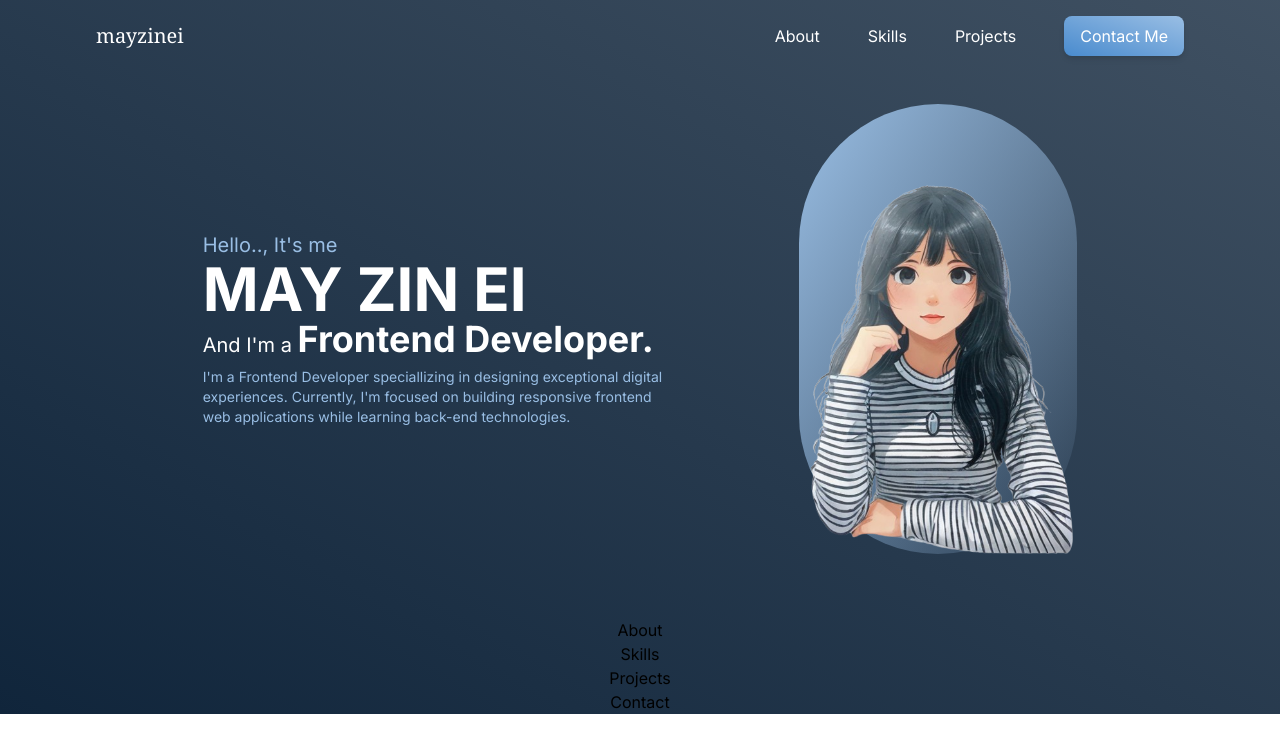
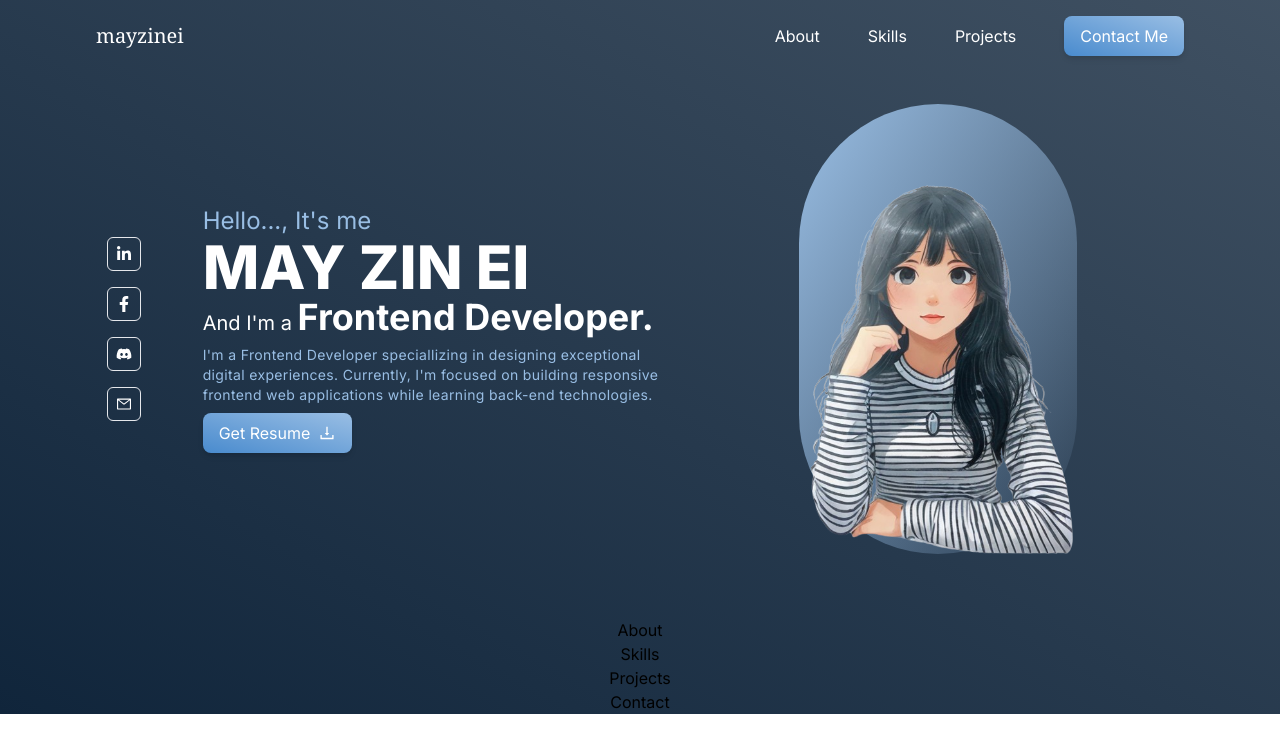
Before and after one commit to ZCoder-THZ/nextPortFolio, a Next.js app: page / in a window 1280 px wide. Shown: the top 752 px of the page. Built offline with nearby package versions, Linux system fonts and the light colour scheme.

Commit message:
fix hero section

```diff
--- a/package.json
+++ b/package.json
@@ -12,7 +12,8 @@
     "framer-motion": "^11.0.2",
     "next": "14.1.0",
     "react": "^18",
-    "react-dom": "^18"
+    "react-dom": "^18",
+    "react-icons": "^5.0.1"
   },
   "devDependencies": {
     "@types/node": "^20",
--- a/src/app/layout.tsx
+++ b/src/app/layout.tsx
@@ -1,7 +1,7 @@
 import type { Metadata } from "next";
 import { Inter } from "next/font/google";
 import "./globals.css";
-import Navigation from "@/components/Navigation/Navigation";
+import Navigation from "@/components/navigation/Navigation";
 
 const inter = Inter({ subsets: ["latin"] });
 
--- a/src/app/page.tsx
+++ b/src/app/page.tsx
@@ -4,26 +4,52 @@ import About from "./about/page";
 import Contact from "./contact/page";
 import Projects from "./projects/page";
 import Skills from "./skills/page";
+import { FaLinkedinIn } from "react-icons/fa6";
+import { FaFacebookF } from "react-icons/fa";
+import { FaDiscord } from "react-icons/fa6";
+import { AiOutlineMail } from "react-icons/ai";
+import { AiOutlineDownload } from "react-icons/ai";
+import Button from "@/components/ui/Button";
 
 export default function Home() {
 	return (
 		<main className="flex flex-col items-center bg-gradient-to-tr from-bgColor to-bgColor/80">
-			<div className="container w-10/12 mx-auto mt-10 flex flex-col lg:flex-row items-center gap-10">
+			<div className="relative container w-10/12 mx-auto mt-10 flex flex-col lg:flex-row items-center gap-10">
+				<div className="absolute left-0 text-white flex flex-col items-center gap-4 my-4">
+					<div className="p-2 border rounded-md hover:bg-textColor/50 duration-300">
+						<FaLinkedinIn />
+					</div>
+					<div className="p-2 border rounded-md hover:bg-textColor/50 duration-300">
+						<FaFacebookF />
+					</div>
+					<div className="p-2 border rounded-md hover:bg-textColor/50 duration-300">
+						<FaDiscord />
+					</div>
+					<div className="p-2 border rounded-md hover:bg-textColor/50 duration-300">
+						<AiOutlineMail />
+					</div>
+				</div>
 				<div className="w-full lg:w-8/12 text-white">
-					<h1 className="text-xl text-textColor">Hello.., It's me </h1>
-					<h1 className="text-6xl font-bold uppercase">may zin ei</h1>
+					<h1 className="text-2xl text-textColor">Hello..., It's me </h1>
+					<h1 className="text-6xl font-extrabold uppercase">may zin ei</h1>
 					<h1 className="text-xl">
 						And I'm a{" "}
 						<span className="text-4xl font-bold">
 							Frontend Developer.
 						</span>
 					</h1>
-					<p className="w-full lg:w-10/12 text-textColor text-sm mt-2">
+					<p className="w-full lg:w-10/12 text-textColor text-sm tracking-wide my-2">
 						I'm a Frontend Developer speciallizing in designing
 						exceptional digital experiences. Currently, I'm focused on
 						building responsive frontend web applications while learning
 						back-end technologies.
 					</p>
+					<Button>
+						<span className="flex items-center gap-2">
+							Get Resume
+							<AiOutlineDownload className="text-lg" />
+						</span>
+					</Button>
 				</div>
 				<div className="group relative w-full lg:w-4/12 h-auto lg:h-[450px] flex items-end justify-center rounded-full bg-gradient-to-br from-textColor to-transparent transition duration-300 ease-in-out">
 					<Image
--- a/src/components/Navigation/Navigation.tsx
+++ b/src/components/Navigation/Navigation.tsx
@@ -1,5 +1,6 @@
 import React from "react";
 import Link from "next/link";
+import Button from "../ui/Button";
 
 export default function Navigation() {
 	return (
@@ -17,9 +18,9 @@ export default function Navigation() {
 				<li>
 					<Link href={"/projects"}>Projects</Link>
 				</li>
-				<li className="px-4 py-2 bg-gradient-to-tr hover:bg-gradient-to-tl shadow-md from-accentColor to-textColor rounded-lg">
+				<Button>
 					<Link href={"/contact"}>Contact Me</Link>
-				</li>
+				</Button>
 			</ul>
 		</div>
 	);
--- /dev/null
+++ b/src/components/ui/Button.tsx
@@ -0,0 +1,13 @@
+import React, { Children } from "react";
+
+export default function Button({
+	children,
+}: Readonly<{
+	children: React.ReactNode;
+}>) {
+	return (
+		<div className="inline-block px-4 py-2 bg-gradient-to-tr hover:bg-gradient-to-tl shadow-md from-accentColor to-textColor rounded-lg">
+			{children}
+		</div>
+	);
+}
```
Also changed, not shown: 1 other file (tests, documents, lock files or other folders).
